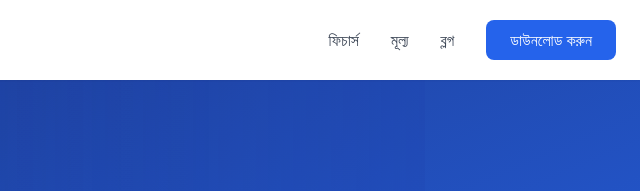
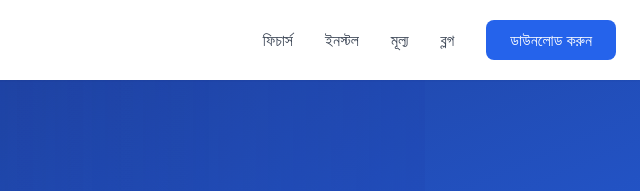
Before and after one commit to dev-nayanray/dev-nayanray.github.io, a plain HTML site: page sms-confirmation-for-woocommerce.html in a window 1280 px wide. Shown: the top 191 px of the page, 640-1280 px from the left. Drawn offline with nearby package versions, Linux system fonts and the light colour scheme.

Commit message:
Update sms-confirmation-for-woocommerce.html

```diff
--- a/sms-confirmation-for-woocommerce.html
+++ b/sms-confirmation-for-woocommerce.html
@@ -76,6 +76,7 @@
         <!-- Desktop Navigation -->
         <div class="hidden md:flex items-center space-x-8">
             <a href="#features" class="text-gray-700 hover:text-blue-600">ফিচার্স</a>
+            <a href="#installation" class="block text-gray-700 hover:text-blue-600 py-2">ইনস্টল</a>
             <a href="#pricing" class="text-gray-700 hover:text-blue-600">মূল্য</a>
             <a href="#blog" class="text-gray-700 hover:text-blue-600">ব্লগ</a>
             <a href="https://wordpress.org/plugins/sms-confirmation-for-woocommerce/" class="bg-blue-600 text-white px-6 py-2 rounded-lg hover:bg-blue-700">ডাউনলোড করুন</a>
@@ -93,7 +94,7 @@
     <div id="mobile-menu" class="md:hidden hidden bg-white shadow-lg">
         <div class="container mx-auto px-6 py-4">
             <a href="#features" class="block text-gray-700 hover:text-blue-600 py-2">ফিচার্স</a>
-            <a href="#installation" class="block text-gray-700 hover:text-blue-600 py-2">ফিচার্স</a>
+            <a href="#installation" class="block text-gray-700 hover:text-blue-600 py-2">ইনস্টল</a>
             <a href="#pricing" class="block text-gray-700 hover:text-blue-600 py-2">মূল্য</a>
             <a href="#blog" class="block text-gray-700 hover:text-blue-600 py-2">ব্লগ</a>
             <a href="https://wordpress.org/plugins/sms-confirmation-for-woocommerce/" class="block bg-blue-600 text-white px-6 py-2 rounded-lg text-center hover:bg-blue-700">ডাউনলোড করুন</a>
```
